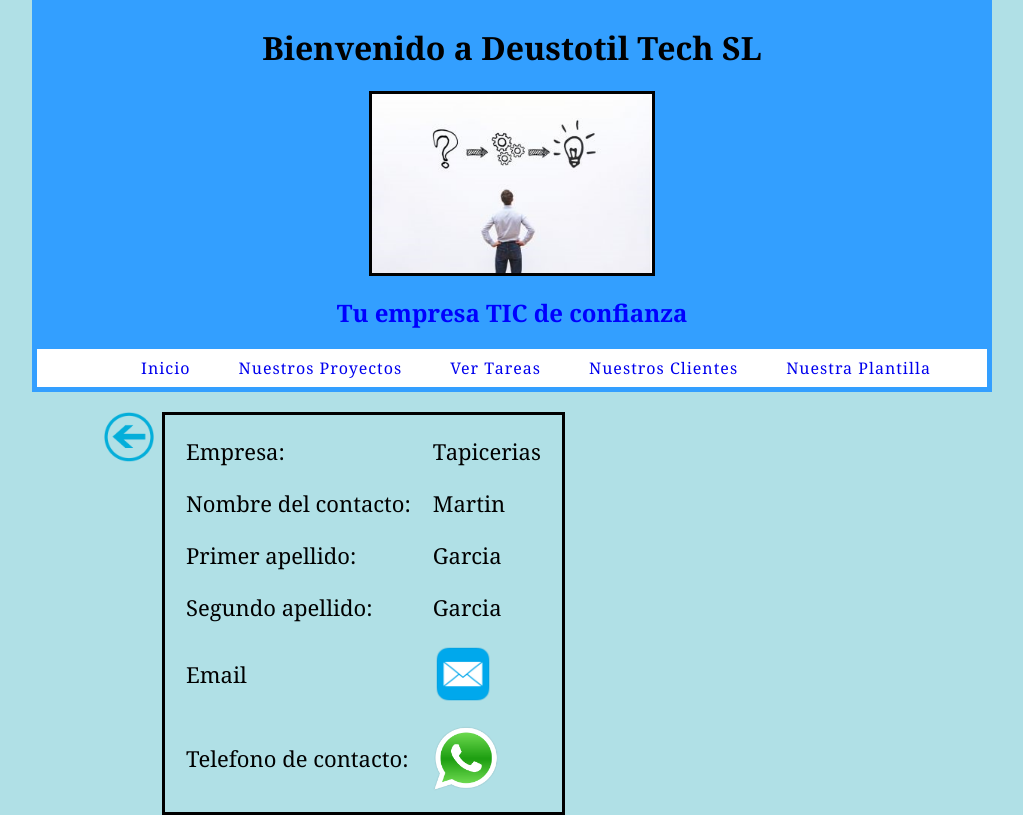
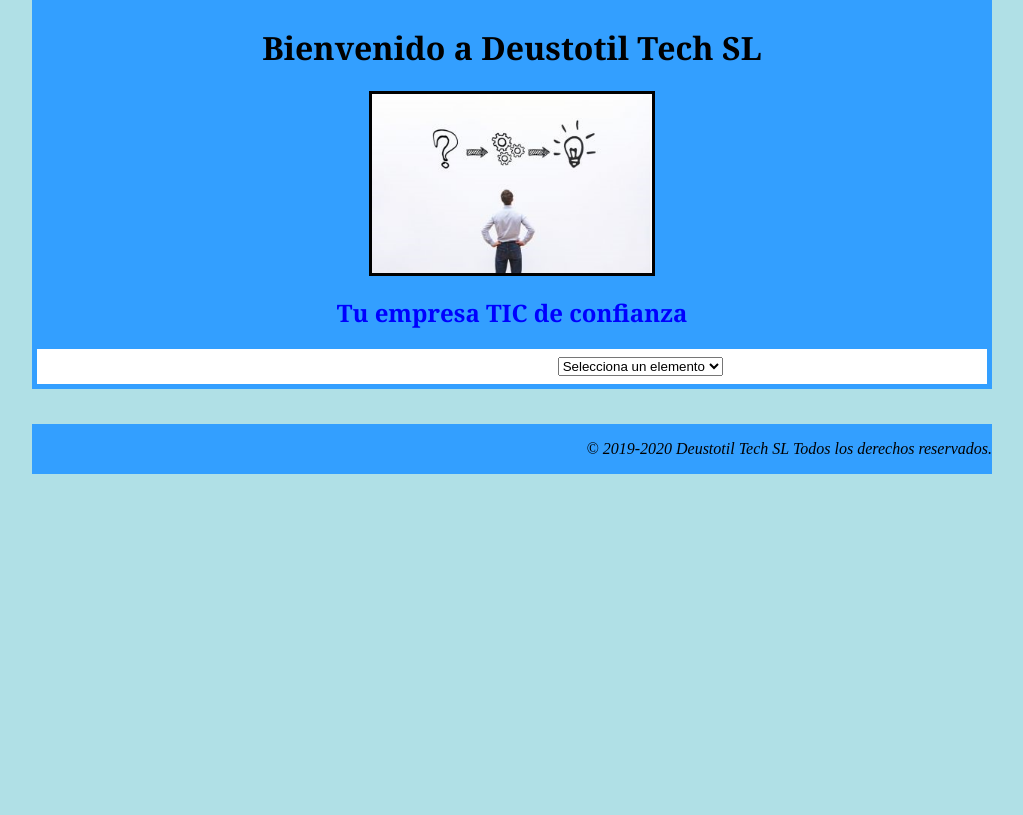
Before and after one commit to Unaigibe/IW-EQUIPO4-E2, a Django app: template deustotilTechSL/proyectoIW/appDeustotilTECHSL/templates/cliente.html in a window 1280 px wide. Shown: the whole page, without its empty margins (128-1151 px from the left). After the commit the page ends 474 px from the top, so only its background shows below. Run offline with Django 3.2, Linux system fonts and the light colour scheme; the template is opened without the code that fills it: values that come from a table or form of the project are taken from there, others are empty; data comes from the database, SQL or seed files in the repository; parts of the project's set-up code (start-up, migrations or seed data) failed here and were passed over.

Commit message:
Listar empleados y clientes y cliente detail JSON --> OK Error fetch

```diff
--- a/deustotilTechSL/proyectoIW/appDeustotilTECHSL/templates/index.html
+++ b/deustotilTechSL/proyectoIW/appDeustotilTECHSL/templates/index.html
@@ -13,17 +13,23 @@
         <h2>Tu empresa TIC de confianza</h2>
         <nav>
             <flexbox></flexbox>
-            <a href="{% url 'home' %}">Inicio</a>
-            <a href="{% url 'lista_proyectos' %}">Nuestros Proyectos</a>
-            <a href="{% url 'lista_tareas' %}">Ver Tareas</a></li>
-            <a href="{% url 'lista_clientes' %}">Nuestros Clientes</a>
-            <a href="{% url 'lista_empleados' %}">Nuestra Plantilla</a>
+        <select id="seleccion_Elemento" class="custom-select custom-select-lg mb-3">
+          <option value="" selected disabled>Selecciona un elemento</option>
+          <option value="Proyectos">Proyectos</option>
+          <option value="Tareas">Tareas</option>
+          <option value="Empleados">Empleados</option>
+          <option value="Clientes">Clientes</option>
+        </select>
         </nav>
     </header>
     <main>
-        <h2>{{ titulo_pagina }}</h2>
-        {% block contenido %}
-        {% endblock %}
+        <section>
+      <div>
+        <h2 id="elemento"></h2>
+        <ul id="list" class="list-group"></ul>
+        </section>
+    </div>
+    <script src="listar_empleados.js"></script>
     </main>
     <footer>
         <p>© 2019-2020 Deustotil Tech SL Todos los derechos reservados.</p>
--- /dev/null
+++ b/deustotilTechSL/proyectoIW/appDeustotilTECHSL/templates/listar_empleados.js
@@ -0,0 +1,101 @@
+const API = {
+    SERVICE_URL: "http://127.0.0.1:8000/api/",
+    Proyectos: "proyectos/",
+    Tareas: "tareas/",
+    Empleados: "empleados/",
+    Clientes: "clientes/"
+}
+
+let elementoAMostrar = document.getElementById('seleccion_Elemento');
+elementoAMostrar.addEventListener('change', event => {
+    let elemento = document.getElementById('elemento');
+    elemento.textContent = event.target.value
+    loadData(event.target.value)
+});
+
+function loadData(seleccion_Elemento) {
+    let url = API.SERVICE_URL + API[seleccion_Elemento];
+    console.log(url);
+    fetch(url)
+        .then((response) => response.json())
+        .then((json) => {
+            let list = document.getElementById('list')
+            list.innerHTML = '';
+            for (let element of json) {
+                list.append(crearElemento(element.nombre));
+            }
+        });
+}
+
+function crearElemento(name) {
+    let li = document.createElement('li');
+    li.textContent = name;
+    li.classList = 'list-group-item list-group-item-action';
+    return li;
+}
+
+
+
+
+
+
+
+
+
+
+
+/*
+let elem = document.getElementsByClassName('seleccion');
+elem.addEventListener('click', saludar);
+
+function crearEmpleado(dni, nombre, apellido1) {
+    return `
+        <tr>
+            <td>${dni}</td>
+            <td>${nombre}</td>
+            <td>${apellido1}</td>
+        </tr>`;
+}
+
+function crearTablaEmpleados(empleados) {
+    let tabla = `
+        <tbody>
+            <thead>
+                <tr>
+                    <td>DNI</td>
+                    <td>Nombre</td>
+                    <td>Apellido</td>
+                    <td>Acciones</td>
+                </tr>
+            </thead>
+            <tbody>
+    `;
+
+    // Recorrer el listado de tareas para crear una fila por cada tarea
+    for (const empleado of empleados) {
+        tabla += crearEmpleado(empleado.dni, empleado.nombre, empleado.apellido1);
+    }
+    tabla += '</tbody></table>'
+    return tabla;
+}
+
+fetch('http://127.0.0.1:8000/api/empleados/')
+    .then((response) => response.json())
+    .then((json) => {
+        let list = document.getElementById('list')
+        list.innerHTML = '';
+        for (let element of json) {
+            list.append(crearEmpleado(element.name));
+        }
+    });
+
+
+
+
+let empleado = crearTablaEmpleados(empleados);
+document.getElementById('empleados').innerHTML = tabla;
+
+
+
+
+*/
--- a/deustotilTechSL/proyectoIW/appDeustotilTECHSL/urls.py
+++ b/deustotilTechSL/proyectoIW/appDeustotilTECHSL/urls.py
@@ -2,10 +2,11 @@ from django.urls import path
 from . import views
 
 urlpatterns = [
+
     path('empleados/', views.ListaEmpleadoView.as_view(), name='lista_empleados'),
     path('empleados/<int:pk>/', views.EmpleadoDetailView.as_view(), name='empleado'),
     path('clientes/', views.ListaClientesView.as_view(), name='lista_clientes'),
-    path('clientes/<int:pk>/', views.ClienteDetailView.as_view(), name='cliente')
+    path('clientes/<int:pk>/', views.ClienteDetailView.as_view(), name='cliente'),
 ]
 """
     path('home/', views.home, name='home'),
```
Also changed, not shown: deustotilTechSL/proyectoIW/appDeustotilTECHSL/views.py (+50 -20 lines).
